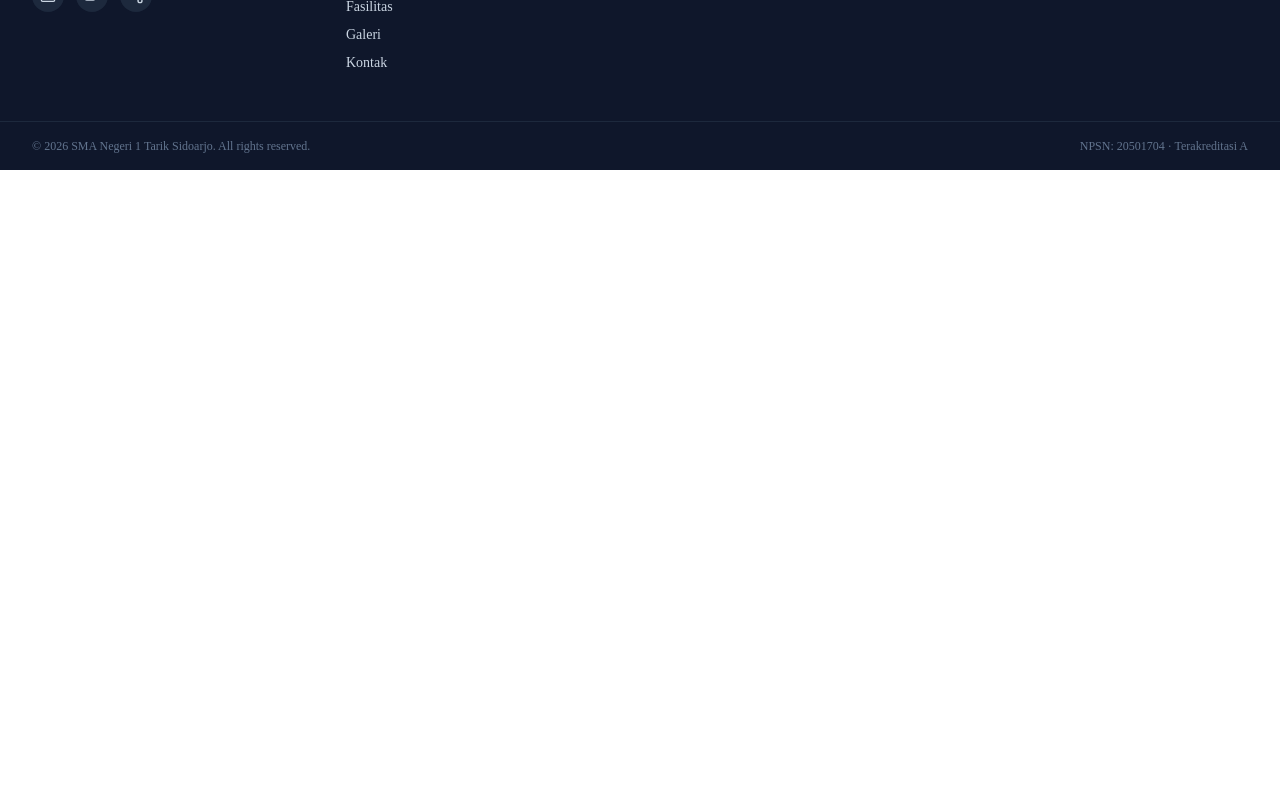
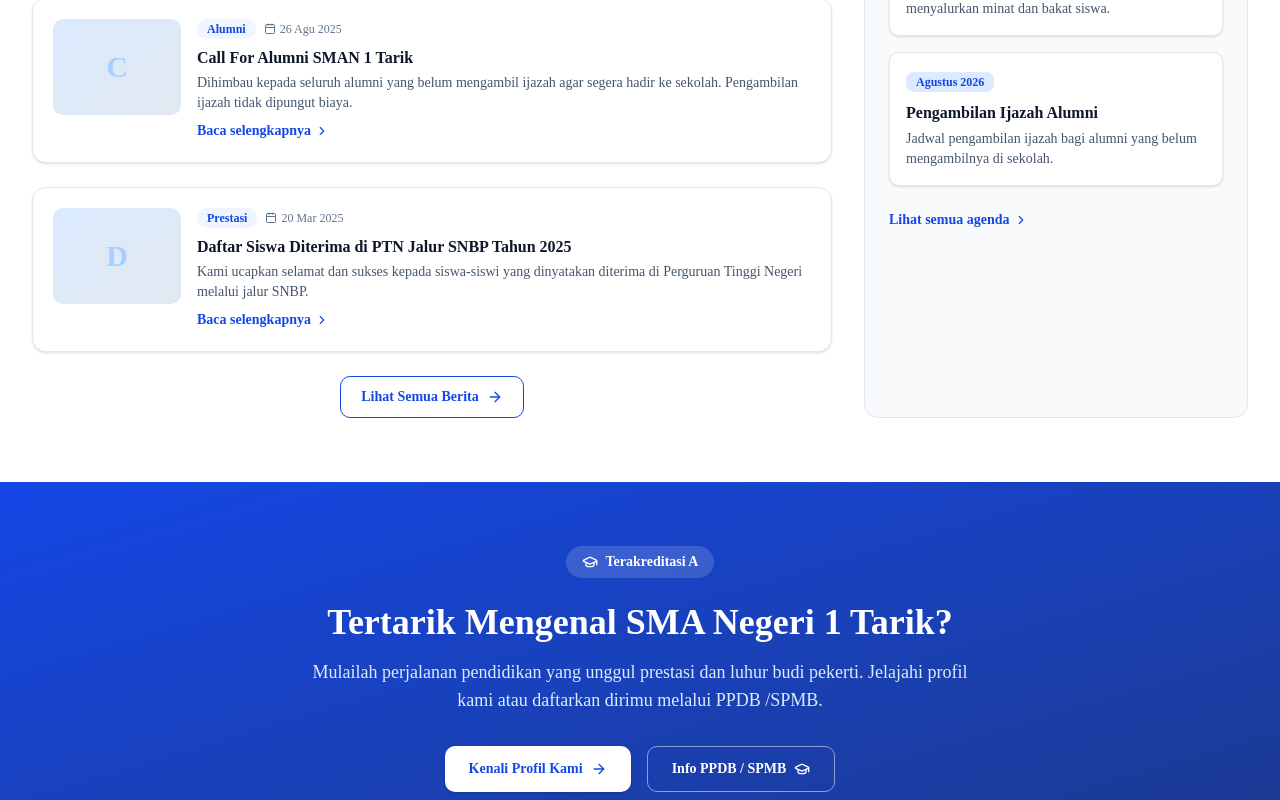
Before and after one commit to lsty-ok/sman1tarik, a Next.js app in the folder website/: page / in a window 1280 px wide. Shown: the part 5800-6600 px from the top of the page. Before the commit the page ends 5970 px from the top, so only its background shows below. Built offline with nearby package versions, Linux system fonts and the light colour scheme.

Commit message:
feat: build Zone 4 - news, agenda, and closing CTA

```diff
--- a/website/src/app/page.tsx
+++ b/website/src/app/page.tsx
@@ -8,6 +8,8 @@
 import Ekskul from "@/components/home/Ekskul";
 import Prestasi from "@/components/home/Prestasi";
 import Galeri from "@/components/home/Galeri";
+import BeritaAgenda from "@/components/home/BeritaAgenda";
+import CtaPenutup from "@/components/home/CtaPenutup";
 
 export default function Home() {
   return (
@@ -27,6 +29,10 @@
       <Ekskul />
       <Prestasi />
       <Galeri />
+
+      {/* Zona 4 — Information & Action */}
+      <BeritaAgenda />
+      <CtaPenutup />
     </>
   );
 }
--- /dev/null
+++ b/website/src/components/home/BeritaAgenda.tsx
@@ -0,0 +1,110 @@
+import Link from "next/link";
+import { Calendar, ChevronRight, Clock, ArrowRight } from "lucide-react";
+
+import { berita, agenda } from "@/data/siteData";
+
+function formatDate(iso: string) {
+  const [y, m, d] = iso.split("-").map(Number);
+  const months = [
+    "Jan", "Feb", "Mar", "Apr", "Mei", "Jun",
+    "Jul", "Agu", "Sep", "Okt", "Nov", "Des",
+  ];
+  return `${d} ${months[m - 1]} ${y}`;
+}
+
+export default function BeritaAgenda() {
+  const latest = berita.slice(0, 3);
+
+  return (
+    <section className="bg-white">
+      <div className="mx-auto max-w-7xl px-4 py-16 sm:px-6 lg:px-8">
+        <div className="mb-10 text-center">
+          <span className="text-sm font-semibold uppercase tracking-wider text-blue-700">
+            Berita & Agenda
+          </span>
+          <h2 className="mt-1 text-2xl font-bold text-slate-900 sm:text-3xl">
+            Informasi Terbaru
+          </h2>
+        </div>
+
+        <div className="grid grid-cols-1 gap-8 lg:grid-cols-3">
+          {/* Left — 3 news */}
+          <div className="space-y-6 lg:col-span-2">
+            {latest.map((item) => (
+              <article
+                key={item.id}
+                className="flex flex-col gap-4 rounded-xl border border-slate-200 bg-white p-5 shadow-sm transition-all hover:border-blue-300 hover:shadow-md sm:flex-row"
+              >
+                <div className="flex h-24 w-full shrink-0 items-center justify-center rounded-lg bg-gradient-to-br from-blue-100 to-slate-200 text-3xl font-bold text-blue-300/70 sm:w-32">
+                  {item.title.charAt(0)}
+                </div>
+                <div className="flex-1">
+                  <div className="flex flex-wrap items-center gap-2 text-xs text-slate-500">
+                    <span className="rounded-full bg-blue-50 px-2.5 py-0.5 font-semibold text-blue-700">
+                      {item.category}
+                    </span>
+                    <span className="flex items-center gap-1">
+                      <Calendar size={12} />
+                      {formatDate(item.date)}
+                    </span>
+                  </div>
+                  <h3 className="mt-2 font-semibold leading-snug text-slate-900">
+                    {item.title}
+                  </h3>
+                  <p className="mt-1 text-sm text-slate-600">{item.excerpt}</p>
+                  <Link
+                    href={`/berita/${item.id}`}
+                    className="mt-2 inline-flex items-center gap-1 text-sm font-semibold text-blue-700 hover:text-blue-800"
+                  >
+                    Baca selengkapnya
+                    <ChevronRight size={14} />
+                  </Link>
+                </div>
+              </article>
+            ))}
+            <div className="text-center">
+              <Link
+                href="/berita"
+                className="inline-flex items-center gap-2 rounded-lg border border-blue-700 px-5 py-2.5 text-sm font-semibold text-blue-700 hover:bg-blue-50"
+              >
+                Lihat Semua Berita
+                <ArrowRight size={16} />
+              </Link>
+            </div>
+          </div>
+
+          {/* Right — agenda */}
+          <aside className="rounded-xl border border-slate-200 bg-slate-50 p-6">
+            <h3 className="flex items-center gap-2 text-lg font-bold text-slate-900">
+              <Clock size={20} className="text-blue-700" />
+              Agenda Terdekat
+            </h3>
+            <div className="mt-5 space-y-4">
+              {agenda.map((item) => (
+                <div
+                  key={item.id}
+                  className="rounded-lg border border-slate-200 bg-white p-4 shadow-sm"
+                >
+                  <span className="inline-block rounded-md bg-blue-100 px-2.5 py-0.5 text-xs font-semibold text-blue-700">
+                    {item.date}
+                  </span>
+                  <h4 className="mt-2 font-semibold text-slate-900">
+                    {item.title}
+                  </h4>
+                  <p className="mt-1 text-sm text-slate-600">{item.desc}</p>
+                </div>
+              ))}
+            </div>
+            <Link
+              href="/agenda"
+              className="mt-6 inline-flex items-center gap-1 text-sm font-semibold text-blue-700 hover:text-blue-800"
+            >
+              Lihat semua agenda
+              <ChevronRight size={14} />
+            </Link>
+          </aside>
+        </div>
+      </div>
+    </section>
+  );
+}
--- /dev/null
+++ b/website/src/components/home/CtaPenutup.tsx
@@ -0,0 +1,39 @@
+import Link from "next/link";
+import { ArrowRight, GraduationCap } from "lucide-react";
+
+export default function CtaPenutup() {
+  return (
+    <section className="bg-gradient-to-br from-blue-700 to-blue-900">
+      <div className="mx-auto max-w-4xl px-4 py-16 text-center sm:px-6 lg:px-8">
+        <span className="inline-flex items-center gap-2 rounded-full bg-white/15 px-4 py-1.5 text-sm font-semibold text-white">
+          <GraduationCap size={16} />
+          Terakreditasi A
+        </span>
+        <h2 className="mt-6 text-3xl font-extrabold text-white sm:text-4xl">
+          Tertarik Mengenal SMA Negeri 1 Tarik?
+        </h2>
+        <p className="mx-auto mt-4 max-w-2xl text-lg text-blue-100">
+          Mulailah perjalanan pendidikan yang unggul prestasi dan luhur budi
+          pekerti. Jelajahi profil kami atau daftarkan dirimu melalui PPDB
+          /SPMB.
+        </p>
+        <div className="mt-8 flex flex-wrap justify-center gap-4">
+          <Link
+            href="/profil/visi-misi"
+            className="inline-flex items-center gap-2 rounded-lg bg-white px-6 py-3 text-sm font-semibold text-blue-700 shadow hover:bg-blue-50"
+          >
+            Kenali Profil Kami
+            <ArrowRight size={16} />
+          </Link>
+          <Link
+            href="/ppdb"
+            className="inline-flex items-center gap-2 rounded-lg border border-white/50 px-6 py-3 text-sm font-semibold text-white hover:bg-white/10"
+          >
+            Info PPDB / SPMB
+            <GraduationCap size={16} />
+          </Link>
+        </div>
+      </div>
+    </section>
+  );
+}
```
